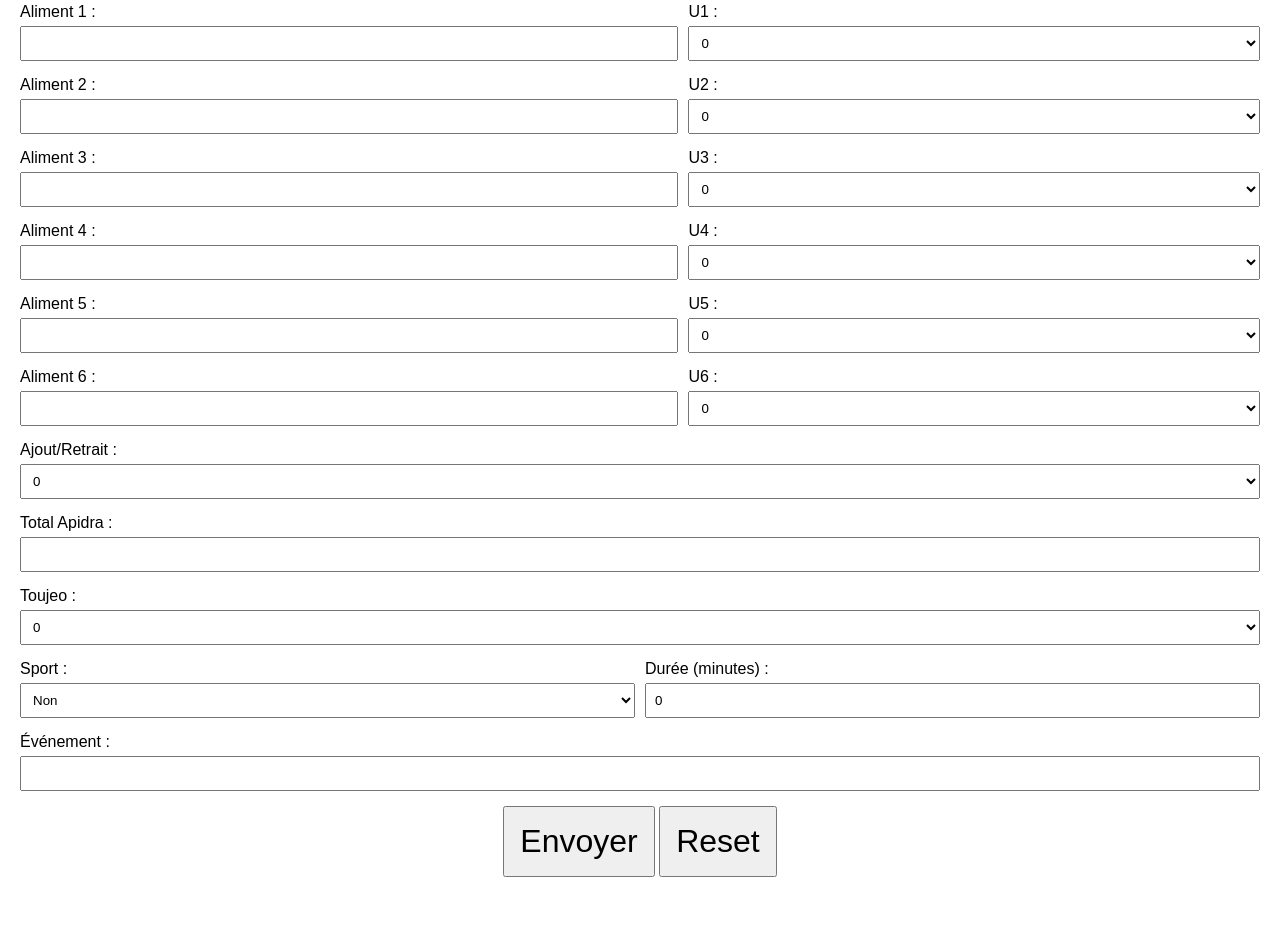
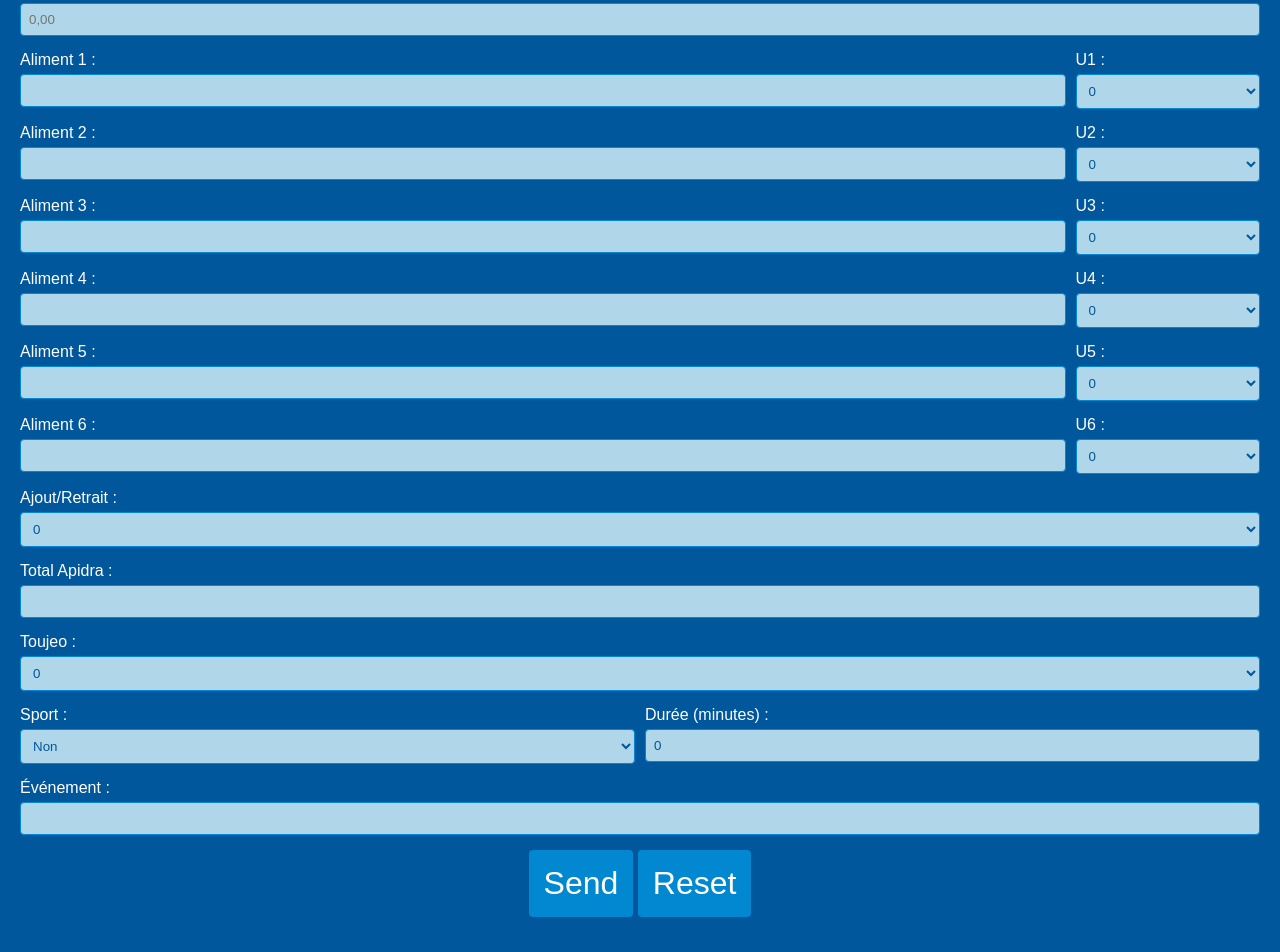
Before and after one commit to SeaFusion/diabdata, a plain HTML site: page index.html in a window 1280 px wide. Shown: the part 371-1323 px from the top of the page. Before the commit the page ends 1283 px from the top, so only its background shows below. Drawn offline with Linux system fonts and the light colour scheme.

Commit message:
Adjust UI

```diff
--- a/index.html
+++ b/index.html
@@ -9,6 +9,8 @@
         body {
             font-family: Arial, sans-serif;
             margin: 20px;
+            background-color: #01579b; /* Couleur de fond bleu océan profond */
+            color: #ffffff; /* Couleur de texte blanc */
         }
 
         .form-group {
@@ -18,6 +20,7 @@
         label {
             display: block;
             margin-bottom: 5px;
+            color: #ffffff; /* Couleur de texte des labels */
         }
 
         input,
@@ -25,6 +28,10 @@
             width: 100%;
             padding: 8px;
             box-sizing: border-box;
+            border: 1px solid #0288d1; /* Bordure bleu ciel */
+            border-radius: 4px; /* Coins arrondis */
+            background-color: #afd7e9; /* Couleur de fond bleu ciel */
+            color: #01579b; /* Couleur de texte bleu océan profond */
         }
 
         .row {
@@ -43,12 +50,34 @@
 
         h1 {
             text-align: center;
+            color: #ffffff; /* Couleur de texte du titre */
+            font-family: 'Poiret One', cursive; /* Police de style Posseidon */
+        }
+
+        button {
+            background-color: #0288d1; /* Couleur de fond des boutons */
+            color: #ffffff; /* Couleur de texte des boutons */
+            border: none;
+            border-radius: 4px; /* Coins arrondis */
+            padding: 8px 16px;
+            font-size: 0.8em;
+            cursor: pointer;
+        }
+
+        button:hover {
+            background-color: #01579b; /* Couleur de fond des boutons au survol */
+        }
+        .header {
+            text-align: center;
+            margin-bottom: 10px;
         }
     </style>
 </head>
 
 <body>
-    <h1>Diab'data</h1>
+    <div class="header">
+        <img src="diabdata-logo.png" alt="Trident de Poséidon" width="150" height="100">
+    </div>
     <form id="suiviForm">
         <div class="form-group">
             <label for="datetime">Date et Heure :</label>
@@ -98,11 +127,11 @@
             });
         </script>
         <div class="form-group row">
-            <div style="flex: 8.5%;">
+            <div style="flex: 85%;">
                 <label for="aliment1">Aliment 1 :</label>
                 <input type="text" id="aliment1" name="aliment1">
             </div>
-            <div style="flex: 1.5%;">
+            <div style="flex: 15%;">
                 <label for="u1">U1 :</label>
                 <select id="u1" name="u1">
                     <script>
@@ -114,11 +143,11 @@
             </div>
         </div>
         <div class="form-group row">
-            <div style="flex: 8.5%;">
+            <div style="flex: 85%;">
                 <label for="aliment2">Aliment 2 :</label>
                 <input type="text" id="aliment2" name="aliment2">
             </div>
-            <div style="flex: 1.5%;">
+            <div style="flex: 15%;">
                 <label for="u2">U2 :</label>
                 <select id="u2" name="u2">
                     <script>
@@ -130,11 +159,11 @@
             </div>
         </div>
         <div class="form-group row">
-            <div style="flex: 8.5%;">
+            <div style="flex: 85%;">
                 <label for="aliment3">Aliment 3 :</label>
                 <input type="text" id="aliment3" name="aliment3">
             </div>
-            <div style="flex: 1.5%;">
+            <div style="flex: 15%;">
                 <label for="u3">U3 :</label>
                 <select id="u3" name="u3">
                     <script>
@@ -146,11 +175,11 @@
             </div>
         </div>
         <div class="form-group row">
-            <div style="flex: 8.5%;">
+            <div style="flex: 85%;">
                 <label for="aliment4">Aliment 4 :</label>
                 <input type="text" id="aliment4" name="aliment4">
             </div>
-            <div style="flex: 1.5%;">
+            <div style="flex: 15%;">
                 <label for="u4">U4 :</label>
                 <select id="u4" name="u4">
                     <script>
@@ -162,11 +191,11 @@
             </div>
         </div>
         <div class="form-group row">
-            <div style="flex: 8.5%;">
+            <div style="flex: 85%;">
                 <label for="aliment5">Aliment 5 :</label>
                 <input type="text" id="aliment5" name="aliment5">
             </div>
-            <div style="flex: 1.5%;">
+            <div style="flex: 15%;">
                 <label for="u5">U5 :</label>
                 <select id="u5" name="u5">
                     <script>
@@ -178,11 +207,11 @@
             </div>
         </div>
         <div class="form-group row">
-            <div style="flex: 8.5%;">
+            <div style="flex: 85%;">
                 <label for="aliment6">Aliment 6 :</label>
                 <input type="text" id="aliment6" name="aliment6">
             </div>
-            <div style="flex: 1.5%;">
+            <div style="flex: 15%;">
                 <label for="u6">U6 :</label>
                 <select id="u6" name="u6">
                     <script>
@@ -237,8 +266,8 @@
         <div class="form-group">
             <label for="evenement">Événement :</label>
             <input type="text" id="evenement" name="evenement">
-        <div style="text-align: center; padding: 15px;">
-                <button type="button" onclick="submitForm()" style="font-size: 2em; padding: 15px;">Envoyer</button>
+            <div style="text-align: center; padding: 15px;">
+                <button type="button" onclick="submitForm()" style="font-size: 2em; padding: 15px;">Send</button>
                 <button type="reset" style="font-size: 2em; padding: 15px;">Reset</button>
     </form>
     <script>
```
Also changed, not shown: diabdata-logo.png (added).
